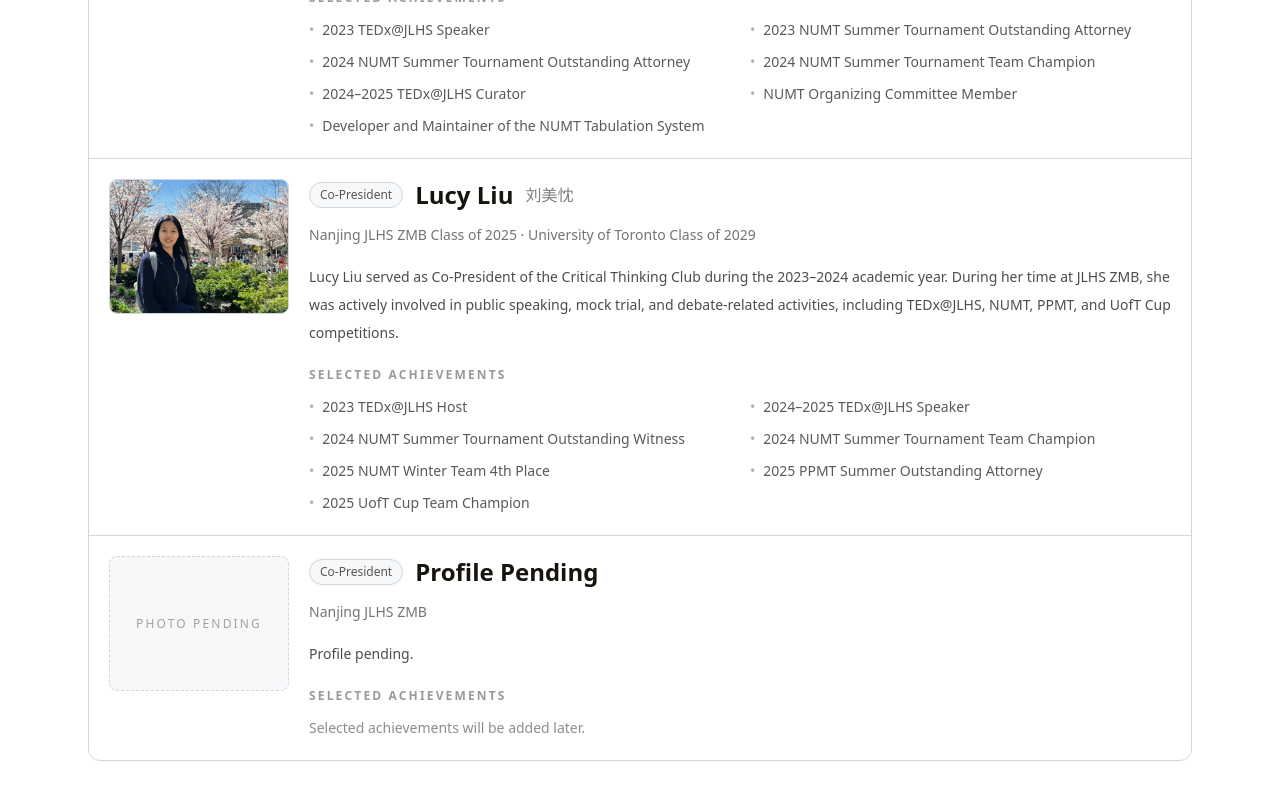
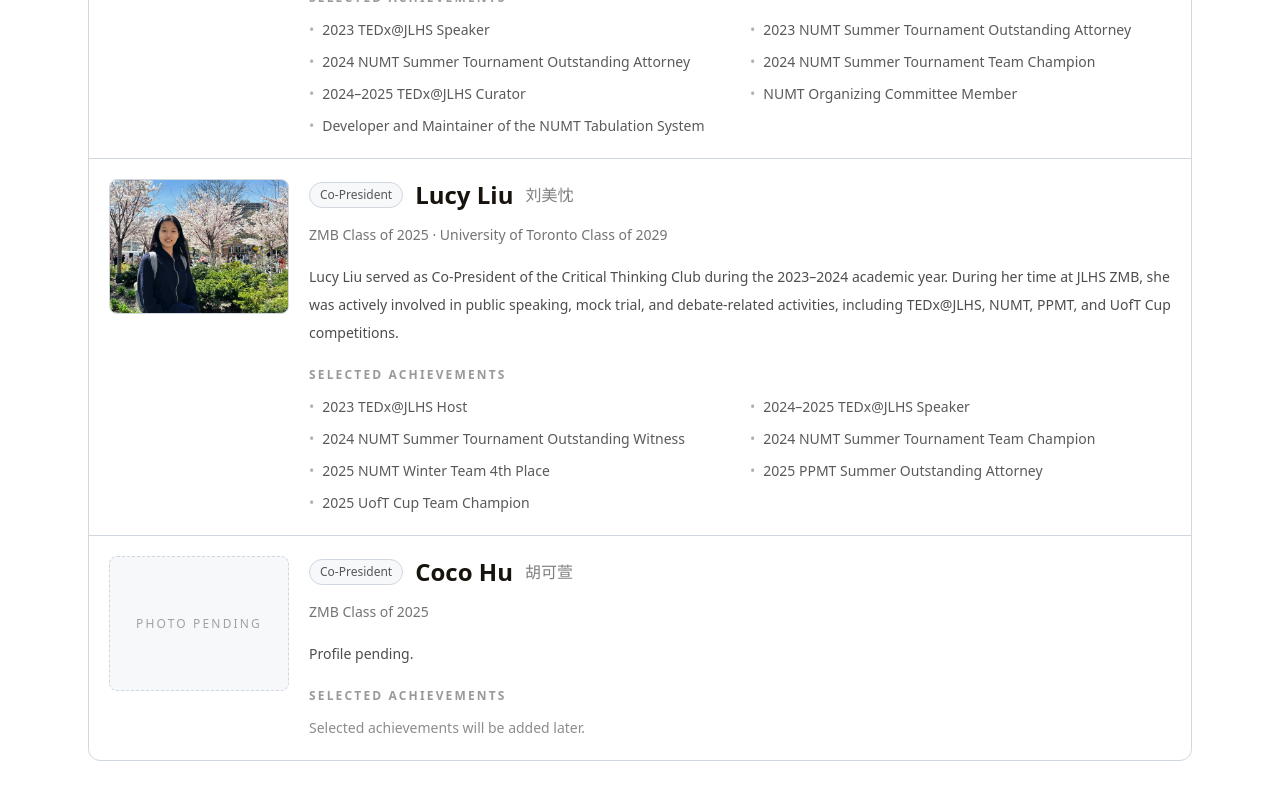
Before and after one commit to henrywyx0730/jlhsctc-official-website, a Next.js app: page /presidents in a window 1280 px wide. Shown: the part 678-1478 px from the top of the page. Built offline with nearby package versions, Linux system fonts and the light colour scheme.

Commit message:
v0.4.1: update co-president profiles

```diff
--- a/app/presidents/page.js
+++ b/app/presidents/page.js
@@ -9,7 +9,7 @@ const presidentTerms = [
         chineseName: "吴昱贤",
         role: "President",
         education:
-          "Nanjing JLHS ZMB Class of 2025 · University of Chicago Class of 2029",
+          "ZMB Class of 2025 · University of Chicago Class of 2029",
         image: "/president-profiles/henry-wu.jpg",
         bio: "Henry Wu served as President of the Critical Thinking Club during the 2023–2024 academic year. As one of the club’s leading organizers, he helped shape CTC into a student-led space for critical discussion, public reasoning, legal argumentation, and civic-minded intellectual exchange. With extensive experience in mock trial, public speaking, student leadership, and event organization, he contributed to the club’s long-term structure and identity while promoting a culture of clear thinking, persuasive communication, and rigorous debate.",
         achievements: [
@@ -27,7 +27,7 @@ const presidentTerms = [
         chineseName: "刘美忱",
         role: "Co-President",
         education:
-          "Nanjing JLHS ZMB Class of 2025 · University of Toronto Class of 2029",
+          "ZMB Class of 2025 · University of Toronto Class of 2029",
         image: "/president-profiles/lucy-liu.png",
         bio: "Lucy Liu served as Co-President of the Critical Thinking Club during the 2023–2024 academic year. During her time at JLHS ZMB, she was actively involved in public speaking, mock trial, and debate-related activities, including TEDx@JLHS, NUMT, PPMT, and UofT Cup competitions.",
         achievements: [
@@ -41,10 +41,10 @@ const presidentTerms = [
         ],
       },
       {
-        name: "Profile Pending",
-        chineseName: "",
+        name: "Coco Hu",
+        chineseName: "胡可萱",
         role: "Co-President",
-        education: "Nanjing JLHS ZMB",
+        education: "ZMB Class of 2025",
         image: null,
         bio: "Profile pending.",
         achievements: [],
```
